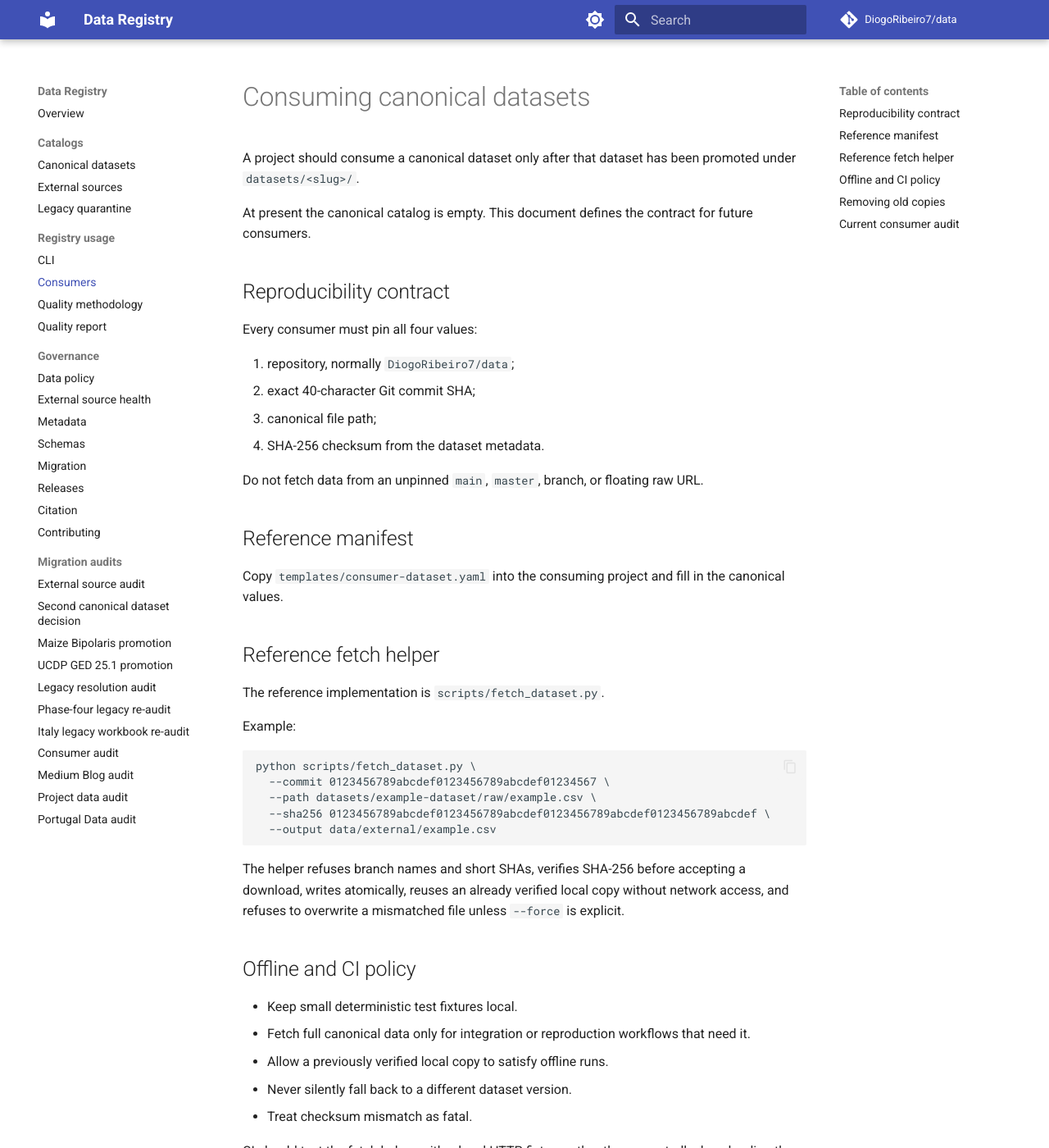
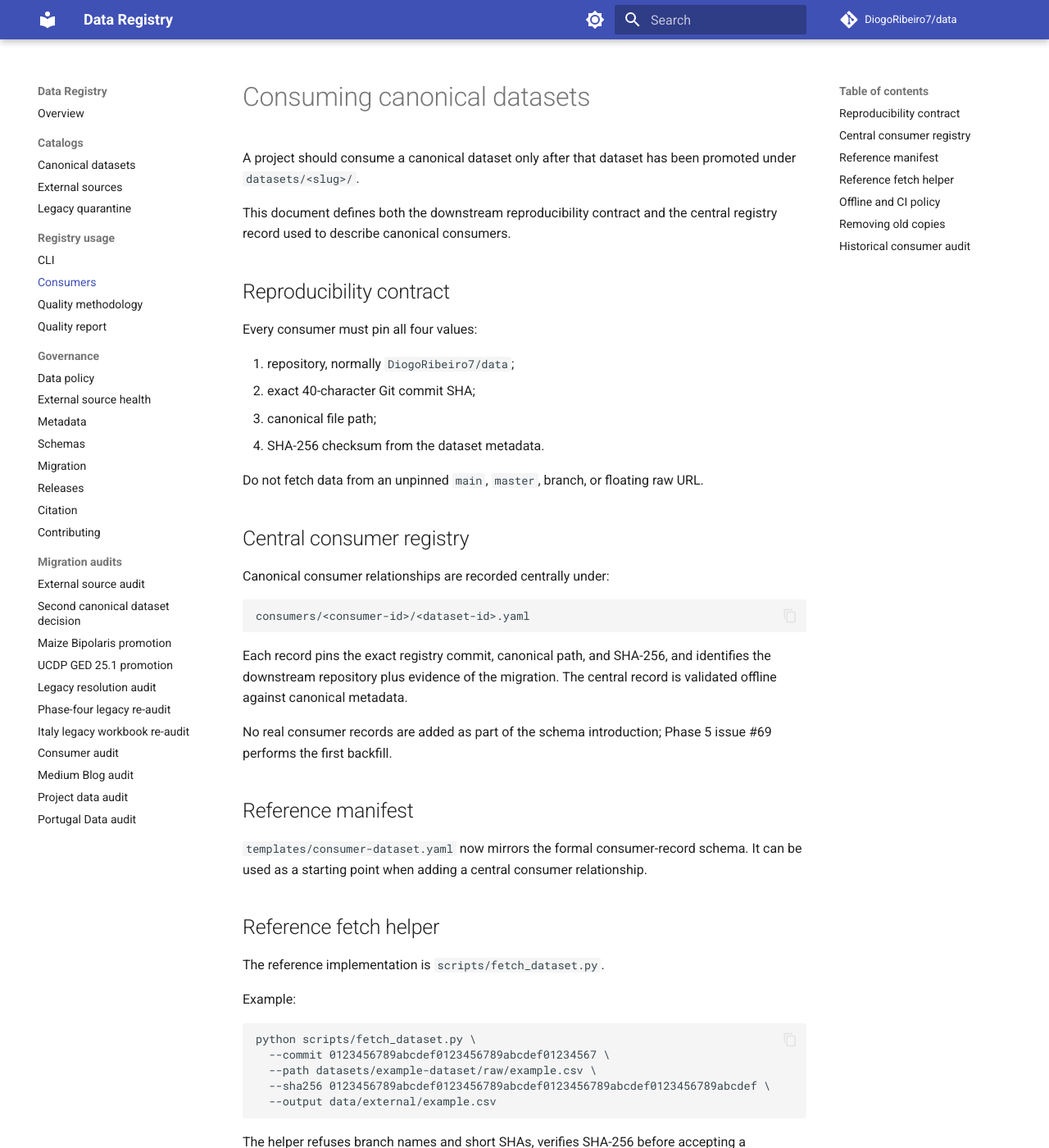
Before and after one commit to DiogoRibeiro7/data, an MkDocs documentation site: the page built from docs/CONSUMERS.md, in a window 1280 px wide and 1400 px high. Shown: the whole window at 82% size. Built offline with MkDocs 1.6.1 and Material for MkDocs 9.7.7, drawn with Linux system fonts in a browser that asks for light colours; comment, search, counter and statistics services are not loaded; some of the changed text lies outside the part shown.

Commit message:
docs: introduce central consumer registry contract

````diff
--- a/docs/CONSUMERS.md
+++ b/docs/CONSUMERS.md
@@ -2,7 +2,7 @@
 
 A project should consume a canonical dataset only after that dataset has been promoted under `datasets/<slug>/`.
 
-At present the canonical catalog is empty. This document defines the contract for future consumers.
+This document defines both the downstream reproducibility contract and the central registry record used to describe canonical consumers.
 
 ## Reproducibility contract
 
@@ -15,9 +15,25 @@ Every consumer must pin all four values:
 
 Do not fetch data from an unpinned `main`, `master`, branch, or floating raw URL.
 
+## Central consumer registry
+
+Canonical consumer relationships are recorded centrally under:
+
+```text
+consumers/<consumer-id>/<dataset-id>.yaml
+```
+
+Each record pins the exact registry commit, canonical path, and SHA-256, and identifies the
+downstream repository plus evidence of the migration. The central record is validated offline
+against canonical metadata.
+
+No real consumer records are added as part of the schema introduction; Phase 5 issue #69
+performs the first backfill.
+
 ## Reference manifest
 
-Copy `templates/consumer-dataset.yaml` into the consuming project and fill in the canonical values.
+`templates/consumer-dataset.yaml` now mirrors the formal consumer-record schema. It can be used
+as a starting point when adding a central consumer relationship.
 
 ## Reference fetch helper
 
@@ -57,12 +73,12 @@ Only remove a project's old full dataset copy after:
 
 A project may deliberately retain a full immutable snapshot when offline scientific reproducibility or packaging requires it. Document why it exists and verify its identity instead of deleting it mechanically.
 
-## Current consumer audit
+## Historical consumer audit
 
-As of 2026-09-30:
+As of 2026-09-30, before canonical promotion:
 
 - `datasets/catalog.json` contains zero canonical datasets;
 - account-wide GitHub code search found no exact consumer URL for `DiogoRibeiro7/data`;
 - therefore there are no consumer repositories to migrate in issue #7.
 
-The first real consumer migration should happen when the first dataset is promoted into `datasets/`.
+This historical audit predates the completed canonical migrations and is retained only as migration context. Current consumer state will be represented by the Phase 5 consumer registry.
````
